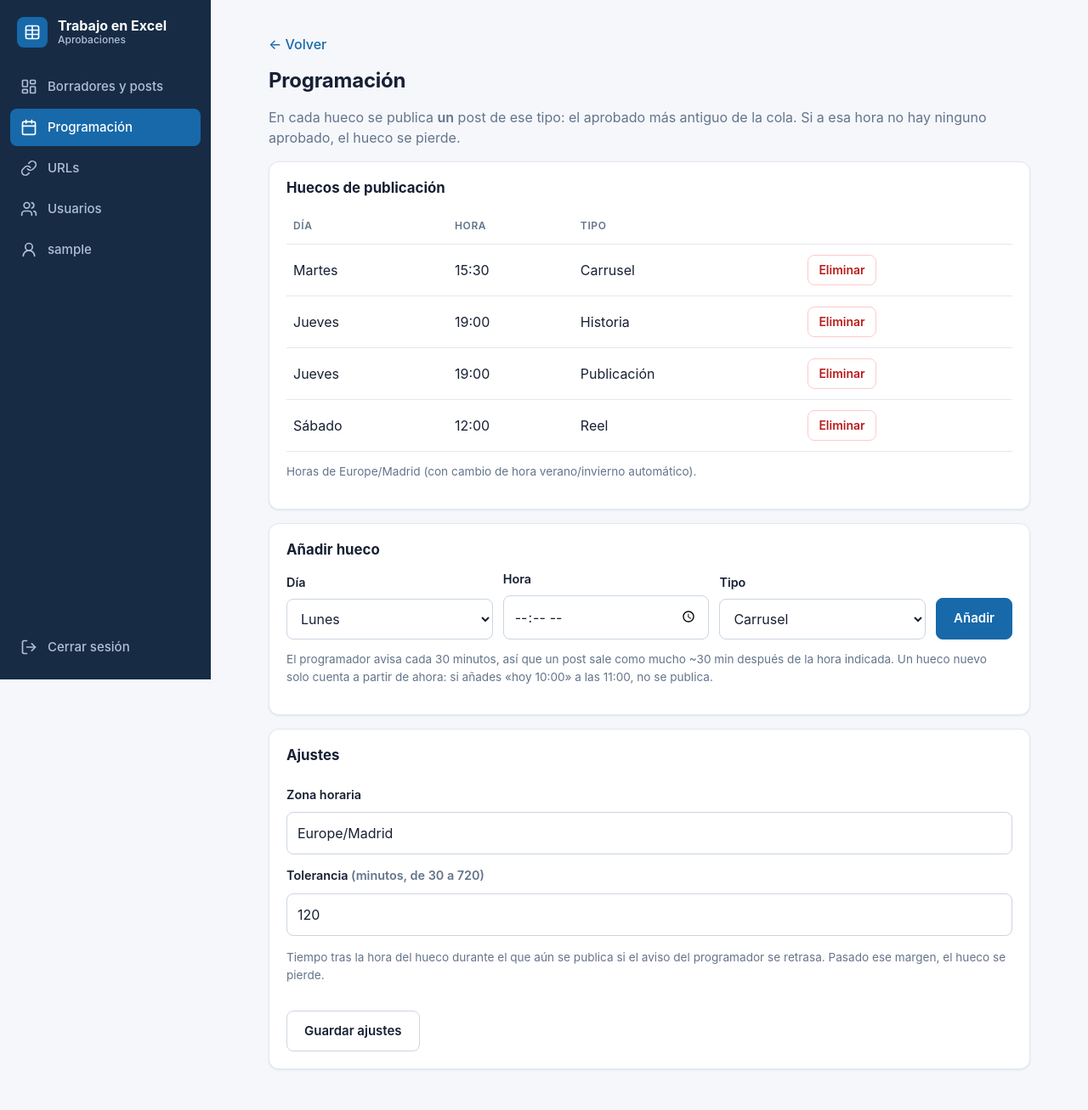
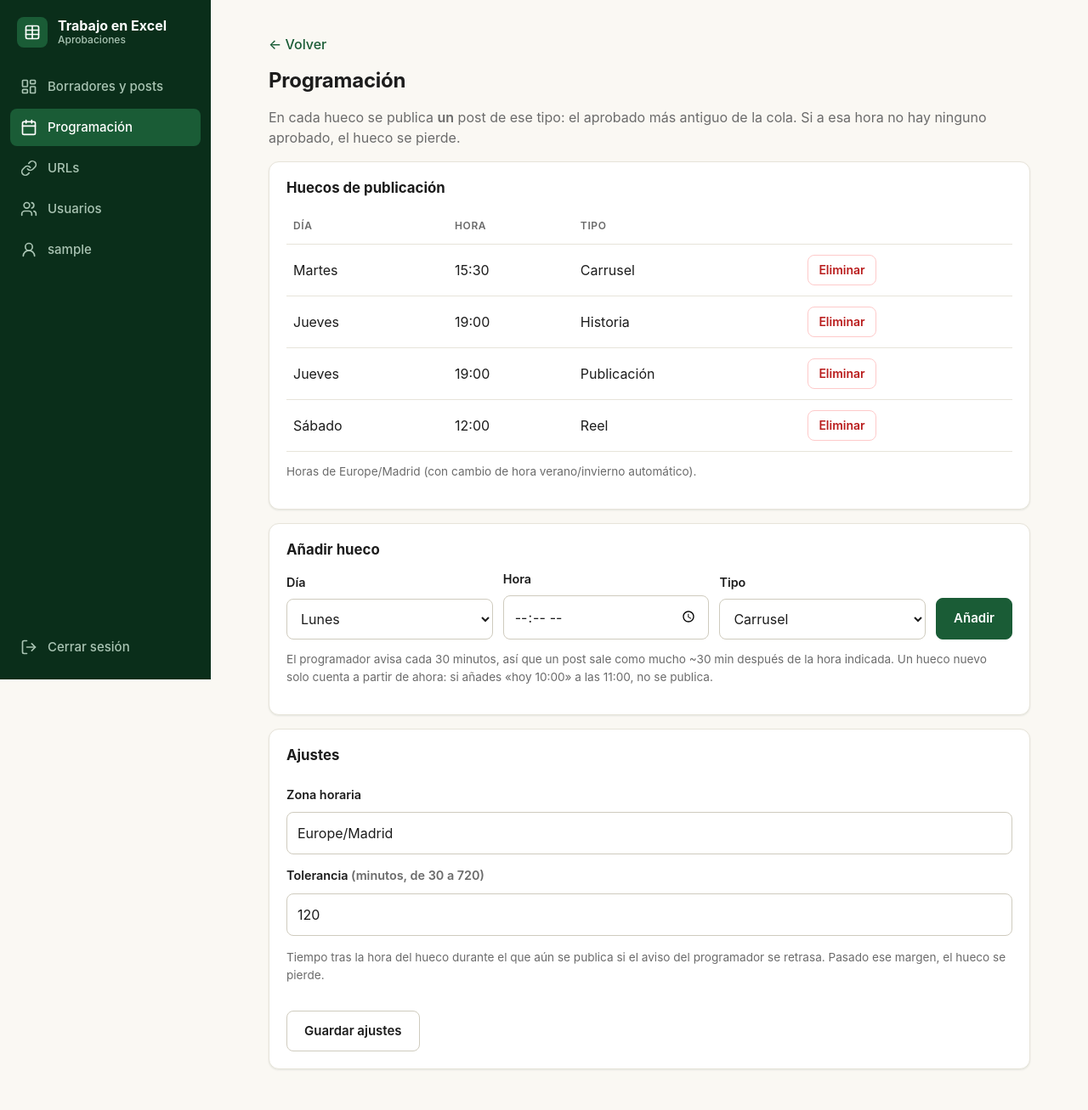
Before and after one commit to JAESCOBARC/IG_RRSS, a Flask app: page /admin/schedule in a window 1280 px wide. Shown: the whole page at 85% size. Run offline with Flask 3, Linux system fonts and the light colour scheme; the visitor is signed in with stand-in values (Sample User, id 1); data comes from the database, SQL or seed files in the repository; some libraries are stand-ins or nearby versions.

Commit message:
Use trabajoenexcel.com palette in the panel
Co-Authored-By: Claude Sonnet 5.5 <noreply@anthropic.com>

```diff
--- a/app/static/style.css
+++ b/app/static/style.css
@@ -1,27 +1,28 @@
-/* Modern SaaS Dashboard · Minimal Corporate UI. Sin recursos externos (CSP). */
+/* Modern SaaS Dashboard · paleta de trabajoenexcel.com. Sin recursos externos (CSP). */
 :root {
-  /* paleta */
-  --navy: #172B45;
-  --navy-2: #22395A;
-  --blue: #1769AA;
-  --blue-dark: #115387;
-  --blue-soft: #E8F1FA;
-  --bg: #F5F7FB;
+  /* paleta (la de trabajoenexcel.com: verde profundo, verde medio, dorado y crema) */
+  --navy: #0A2E1A;
+  --navy-2: #134A2B;
+  --blue: #1A5C36;
+  --blue-dark: #124528;
+  --blue-soft: #E8F5EE;
+  --gold: #C9A84C;
+  --bg: #FAF8F3;
   --card: #FFFFFF;
-  --ink: #172033;
-  --muted: #64748B;
-  --line: #E2E8F0;
-  --line-strong: #CBD5E1;
+  --ink: #1C1C1C;
+  --muted: #6B6B6B;
+  --line: #E7E4DA;
+  --line-strong: #CFCBBE;
   /* semánticos: base, texto (AA) y fondo suave */
-  --ok: #10B981;       --ok-ink: #047857;     --ok-bg: #ECFDF5;
+  --ok: #2D8653;       --ok-ink: #1A5C36;     --ok-bg: #F0FAF4;
   --warn: #F59E0B;     --warn-ink: #92400E;   --warn-bg: #FEF3C7;
   --danger: #EF4444;   --danger-ink: #B91C1C; --danger-bg: #FEF2F2;
   /* espaciado (múltiplos de 4) */
   --s1: 4px; --s2: 8px; --s3: 12px; --s4: 16px; --s5: 20px; --s6: 24px; --s7: 28px; --s8: 32px;
   /* radios y sombras */
   --r-sm: 8px; --r-md: 12px; --r-lg: 16px;
-  --shadow: 0 1px 2px rgba(23, 43, 69, .06), 0 1px 3px rgba(23, 43, 69, .04);
-  --shadow-up: 0 4px 12px rgba(23, 43, 69, .10);
+  --shadow: 0 1px 2px rgba(10, 46, 26, .06), 0 1px 3px rgba(10, 46, 26, .04);
+  --shadow-up: 0 4px 12px rgba(10, 46, 26, .10);
   --font: Inter, "Geist Sans", system-ui, -apple-system, "Segoe UI", Roboto, sans-serif;
   --side-w: 248px;
   --bar-h: 64px;
@@ -61,7 +62,7 @@ strong { font-weight: 600; }
   background: var(--blue); flex: none;
 }
 .brand-text { display: grid; line-height: 1.2; font-weight: 700; }
-.brand-text small { font-weight: 500; font-size: .75rem; color: #AFC0D6; }
+.brand-text small { font-weight: 500; font-size: .75rem; color: #A9C4B3; }
 body:not(.has-nav) .top { background: transparent; color: var(--ink); }
 body:not(.has-nav) .brand { color: var(--ink); justify-content: center; padding-top: var(--s8); }
 body:not(.has-nav) .brand-text small { color: var(--muted); }
@@ -77,10 +78,10 @@ body:not(.has-nav) .brand-text small { color: var(--muted); }
   justify-content: center; gap: 2px; padding: var(--s1) var(--s1); margin: 0;
   background: none; border: 0; border-top: 3px solid transparent; border-radius: 0;
   font: inherit; font-size: .6875rem; font-weight: 500; line-height: 1.2;
-  color: #AFC0D6; text-decoration: none; cursor: pointer;
+  color: #A9C4B3; text-decoration: none; cursor: pointer;
 }
 .nav a:hover, .nav button.link:hover { color: #fff; background: var(--navy-2); }
-.nav a[aria-current="page"] { color: #fff; border-top-color: #5AA9E6; background: var(--navy-2); }
+.nav a[aria-current="page"] { color: #fff; border-top-color: var(--gold); background: var(--navy-2); }
 .nav .l-long { display: none; }
 
 @media (min-width: 960px) {
--- a/app/templates/base.html
+++ b/app/templates/base.html
@@ -4,7 +4,7 @@
 <meta charset="utf-8">
 <meta name="viewport" content="width=device-width, initial-scale=1">
 <meta name="robots" content="noindex, nofollow">
-<meta name="theme-color" content="#172B45">
+<meta name="theme-color" content="#0A2E1A">
 <title>{% block title %}Aprobaciones{% endblock %} · Trabajo en Excel</title>
 <link rel="icon" type="image/svg+xml" href="{{ url_for('static', filename='favicon.svg') }}">
 <link rel="stylesheet" href="{{ url_for('static', filename='style.css') }}">
```
Also changed, not shown: other parts of app/static/style.css (+12 -12 lines), app/static/favicon.svg.
